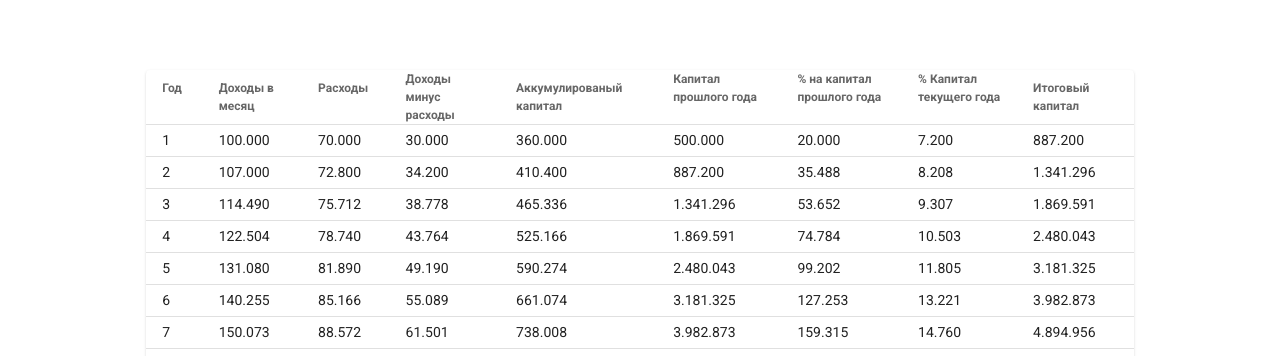
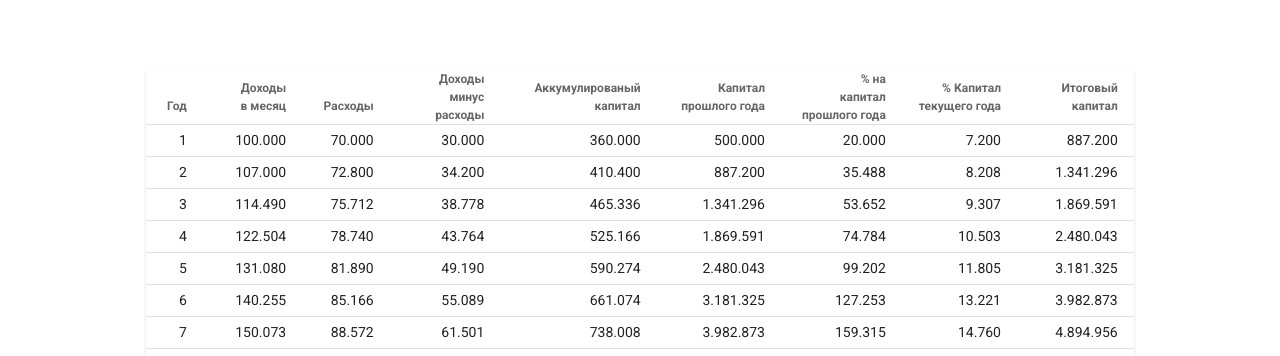
Before and after one commit to TimBogevich/complex-percent-calc, a Vue app: page / in a window 1280 px wide. Shown: the part 442-798 px from the top of the page. Built offline with nearby package versions, Linux system fonts and the light colour scheme; what vue-currency-input would draw is missing.

Commit message:
fixed datatable

```diff
--- a/src/components/calc.vue
+++ b/src/components/calc.vue
@@ -48,15 +48,15 @@
           {label : "Инфляция, %", val : 4, min: 1, max: 40, step: 1, type: "percentage"},
         ],
         headers: [
-          { text: 'Год', align: 'start', value: 'year'},
-          { text: 'Доходы в месяц', value: 'income' },
-          { text: 'Расходы', value: 'expenses' },
-          { text: 'Доходы минус расходы', value: 'profit' },
-          { text: 'Аккумулированый капитал ', value: 'currYearProfit' },
-          { text: 'Капитал прошлого года', value: 'prevYearCapital' },
-          { text: '% на капитал прошлого года', value: 'percentOnPrevCapital' },
-          { text: '% Капитал текущего года', value: 'percentOnCurrentYearProfit' },
-          { text: 'Итоговый капитал', value: 'total' },
+          { text: 'Год', align: 'end', value: 'year'},
+          { text: 'Доходы в месяц', value: 'income', align: 'end'},
+          { text: 'Расходы', value: 'expenses', align: 'end'},
+          { text: 'Доходы минус расходы', value: 'profit', align: 'end'},
+          { text: 'Аккумулированый капитал ', value: 'currYearProfit', align: 'end'},
+          { text: 'Капитал прошлого года', value: 'prevYearCapital', align: 'end'},
+          { text: '% на капитал прошлого года', value: 'percentOnPrevCapital', align: 'end'},
+          { text: '% Капитал текущего года', value: 'percentOnCurrentYearProfit', align: 'end'},
+          { text: 'Итоговый капитал', value: 'total', align: 'end'},
         ],
       }
     },
```
